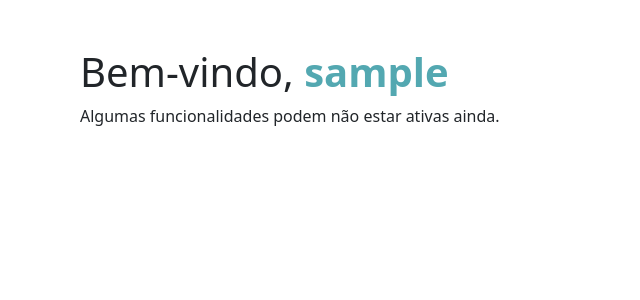
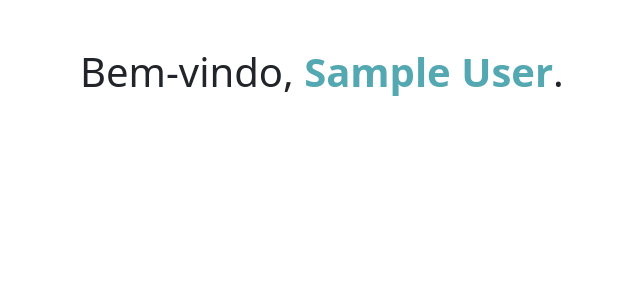
Before and after one commit to AndersonC96/Formulario-de-Cadastro, a PHP site: page /dashboard.php in a window 1280 px wide. Shown: the part 76-376 px from the top of the page, without its empty margins (2-642 px from the left). Run offline with PHP 8.4, Linux system fonts and the light colour scheme; the visitor is signed in with stand-in values (Sample User, id 1); tables that the repository leaves empty or names only in its code hold one stand-in row (values such as "Sample post").

Commit message:
Update dashboard.php

```diff
--- a/dashboard.php
+++ b/dashboard.php
@@ -13,7 +13,7 @@
     $result = $stmt->get_result();
     if($result->num_rows > 0){
         $user = $result->fetch_assoc();
-        $nome_do_usuario = $user['username'];
+        $nome_do_usuario = $user['nome'];
     }else{
         header("Location: index.php");
         exit();
@@ -63,8 +63,7 @@
             </div>
         </nav>
         <div class="container mt-5">
-            <h1>Bem-vindo, <b style="color: rgb(83 168 177)"><?php echo $nome_do_usuario; ?></b></h1>
-            <p>Algumas funcionalidades podem não estar ativas ainda.</p>
+            <h1>Bem-vindo, <b style="color: rgb(83 168 177)"><?php echo $nome_do_usuario; ?></b>.</h1>
         </div>
         <script src="https://cdn.jsdelivr.net/npm/bootstrap@5.3.0-alpha1/dist/js/bootstrap.bundle.min.js"></script>
     </body>
```
